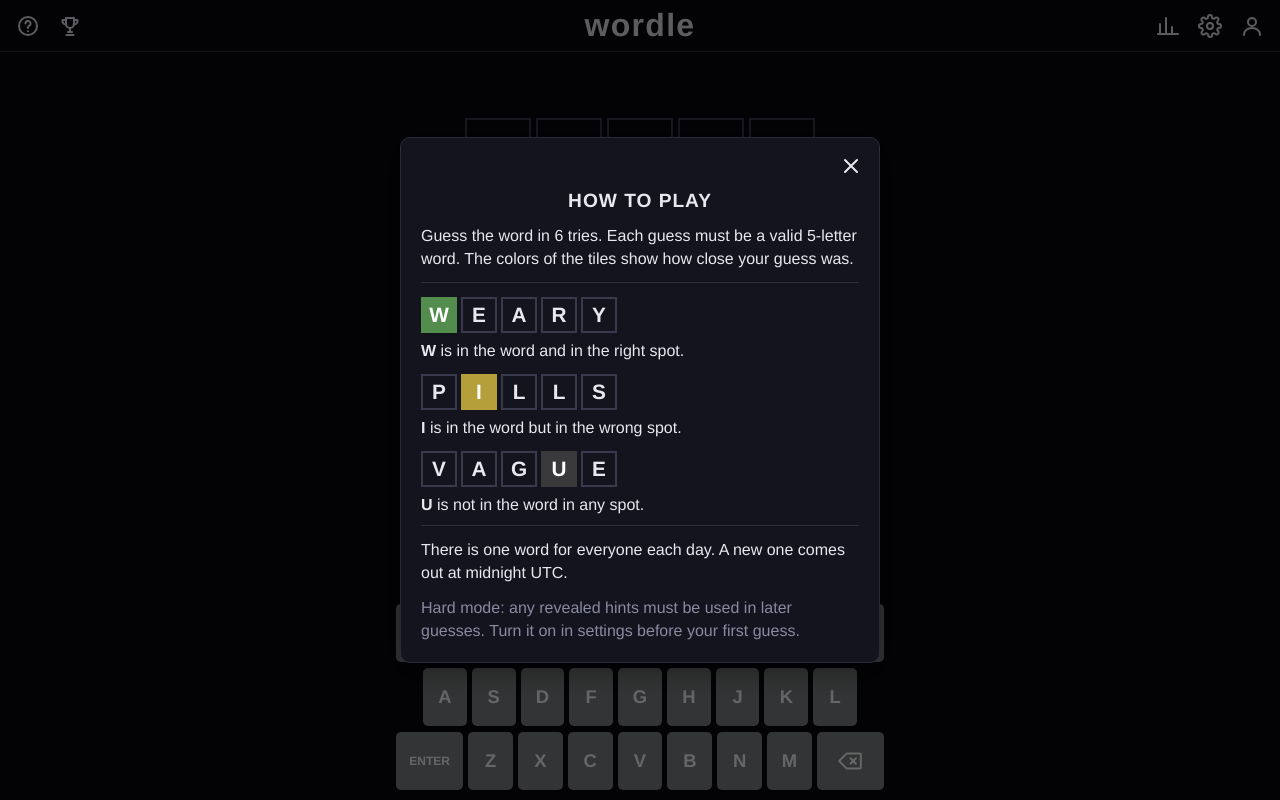
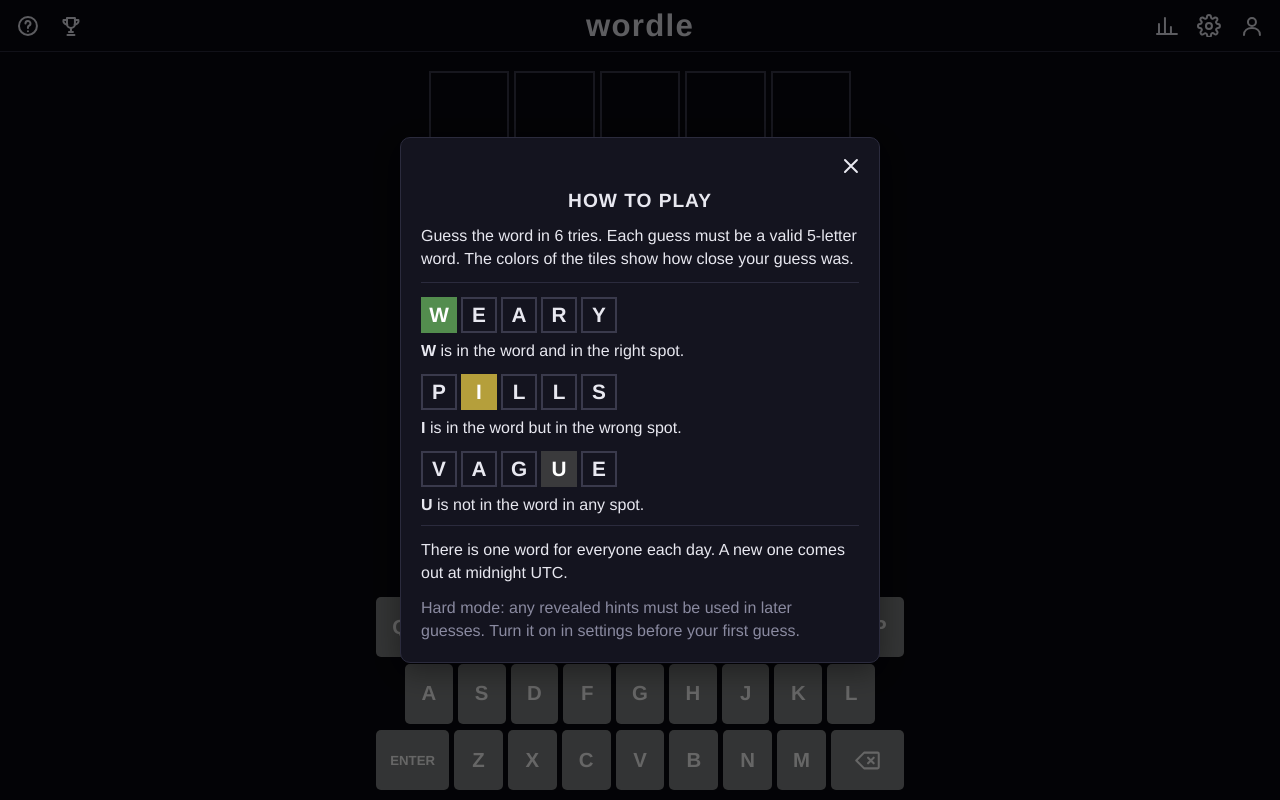
Before and after one commit to acidvegas/wordle, a Flask app: page / in a window 1280 px wide. Run offline with Flask 3, Linux system fonts and the light colour scheme; data that the repository does not hold is empty; some libraries are stand-ins or nearby versions.

Commit message:
Scale the board, keyboard and header with the window size

```diff
--- a/wordle/static/style.css
+++ b/wordle/static/style.css
@@ -15,11 +15,11 @@
 	--present  : #b59f3b;
 	--absent   : #3a3a3c;
 	--shade    : rgba(0, 0, 0, 0.6);
-	--hdr      : 52px;
-	--keyh     : 58px;
-	--gap      : 6px;
+	--hdr      : clamp(46px, 6.5dvh, 84px);
+	--keyh     : clamp(42px, 7.5dvh, 100px);
+	--gap      : clamp(6px, 0.8dvh, 10px);
 	--kb       : calc(var(--keyh) * 3 + var(--gap) * 2 + 16px);
-	--bw       : min(350px, calc(100vw - 24px), calc((100dvh - var(--hdr) - var(--kb) - 32px - env(safe-area-inset-top) - env(safe-area-inset-bottom)) * 5 / 6));
+	--bw       : min(760px, calc(100vw - 24px), calc((100dvh - var(--hdr) - var(--kb) - 32px - env(safe-area-inset-top) - env(safe-area-inset-bottom)) * 5 / 6));
 }
 
 [data-theme='light'] {
@@ -43,12 +43,10 @@
 	--present : #85c0f9;
 }
 
-@media (max-height: 640px) { :root { --keyh: 50px; --hdr: 46px; } }
-@media (max-height: 540px) { :root { --keyh: 42px; } }
-
 * { box-sizing: border-box; margin: 0; padding: 0; }
 
 html, body { height: 100%; }
+html { font-size: clamp(16px, 1.8dvh, 24px); }
 
 body {
 	background  : var(--bg);
@@ -88,18 +86,17 @@ a { color: var(--correct); }
 	border-bottom   : 1px solid var(--line);
 }
 
-.topbar h1 { position: absolute; left: 50%; transform: translateX(-50%); font-size: clamp(1.4rem, 6vw, 2rem); font-weight: 800; letter-spacing: 0.04em; pointer-events: none; }
+.topbar h1 { position: absolute; left: 50%; transform: translateX(-50%); font-size: min(6vw, calc(var(--hdr) * 0.6)); font-weight: 800; letter-spacing: 0.04em; pointer-events: none; }
 .topbar-side { display: flex; gap: 2px; }
 .topbar-side.right { justify-content: flex-end; }
 
-.icon-btn { width: 40px; height: 40px; display: grid; place-items: center; border-radius: 8px; }
-.icon-btn svg { width: 24px; height: 24px; fill: none; stroke: currentColor; stroke-width: 2; stroke-linecap: round; stroke-linejoin: round; }
+.icon-btn { width: calc(var(--hdr) * 0.78); height: calc(var(--hdr) * 0.78); display: grid; place-items: center; border-radius: 8px; }
+.icon-btn svg { width: calc(var(--hdr) * 0.46); height: calc(var(--hdr) * 0.46); fill: none; stroke: currentColor; stroke-width: 2; stroke-linecap: round; stroke-linejoin: round; }
 .icon-btn:hover { background: var(--line); }
 #account-btn.signed-in { color: var(--correct); }
 
 @media (max-width: 400px) {
 	.icon-btn { width: 36px; }
-	.icon-btn svg { width: 21px; height: 21px; }
 }
 
 /* Board */
@@ -178,7 +175,7 @@ a { color: var(--correct); }
 #keyboard {
 	flex           : none;
 	width          : 100%;
-	max-width      : 500px;
+	max-width      : calc(var(--keyh) * 9);
 	margin         : 0 auto;
 	padding        : 0 6px 10px;
 	display        : flex;
@@ -196,7 +193,7 @@ a { color: var(--correct); }
 	background      : var(--key);
 	color           : var(--key-text);
 	font-weight     : 700;
-	font-size       : 1.15rem;
+	font-size       : calc(var(--keyh) * 0.34);
 	text-transform  : uppercase;
 	display         : flex;
 	align-items     : center;
@@ -204,8 +201,8 @@ a { color: var(--correct); }
 	min-width       : 0;
 }
 
-.key.wide { flex: 1.5; font-size: 0.75rem; }
-.key svg { width: 26px; height: 26px; fill: none; stroke: currentColor; stroke-width: 1.8; stroke-linejoin: round; stroke-linecap: round; }
+.key.wide { flex: 1.5; font-size: calc(var(--keyh) * 0.22); }
+.key svg { width: calc(var(--keyh) * 0.45); height: calc(var(--keyh) * 0.45); fill: none; stroke: currentColor; stroke-width: 1.8; stroke-linejoin: round; stroke-linecap: round; }
 .key.correct, .key.present, .key.absent { color: #fff; }
 .key.correct { background: var(--correct); }
 .key.present { background: var(--present); }
@@ -229,7 +226,7 @@ a { color: var(--correct); }
 .modal {
 	position      : relative;
 	width         : 100%;
-	max-width     : 480px;
+	max-width     : 30rem;
 	max-height    : 100%;
 	overflow-y    : auto;
 	background    : var(--panel);
```
